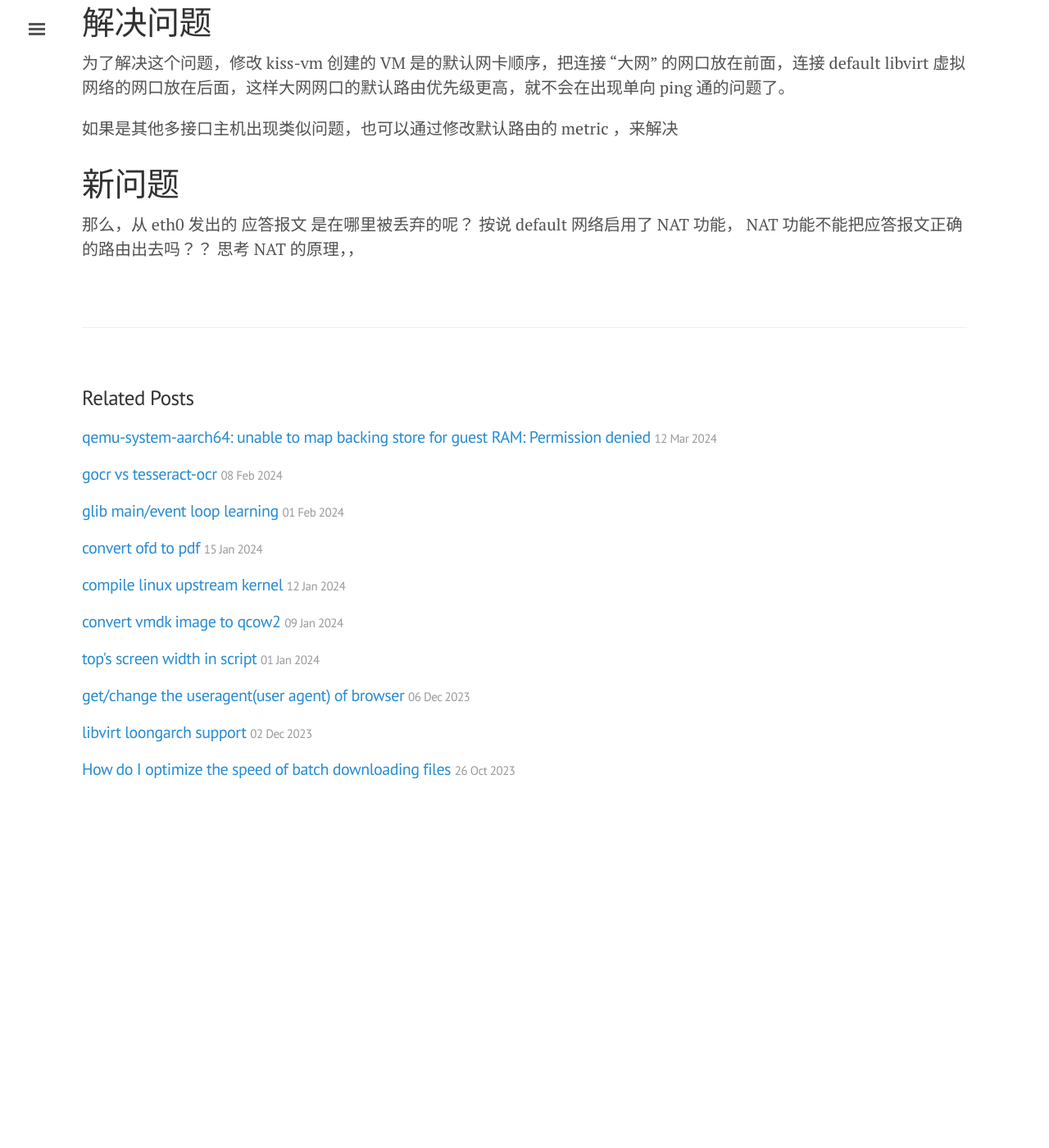
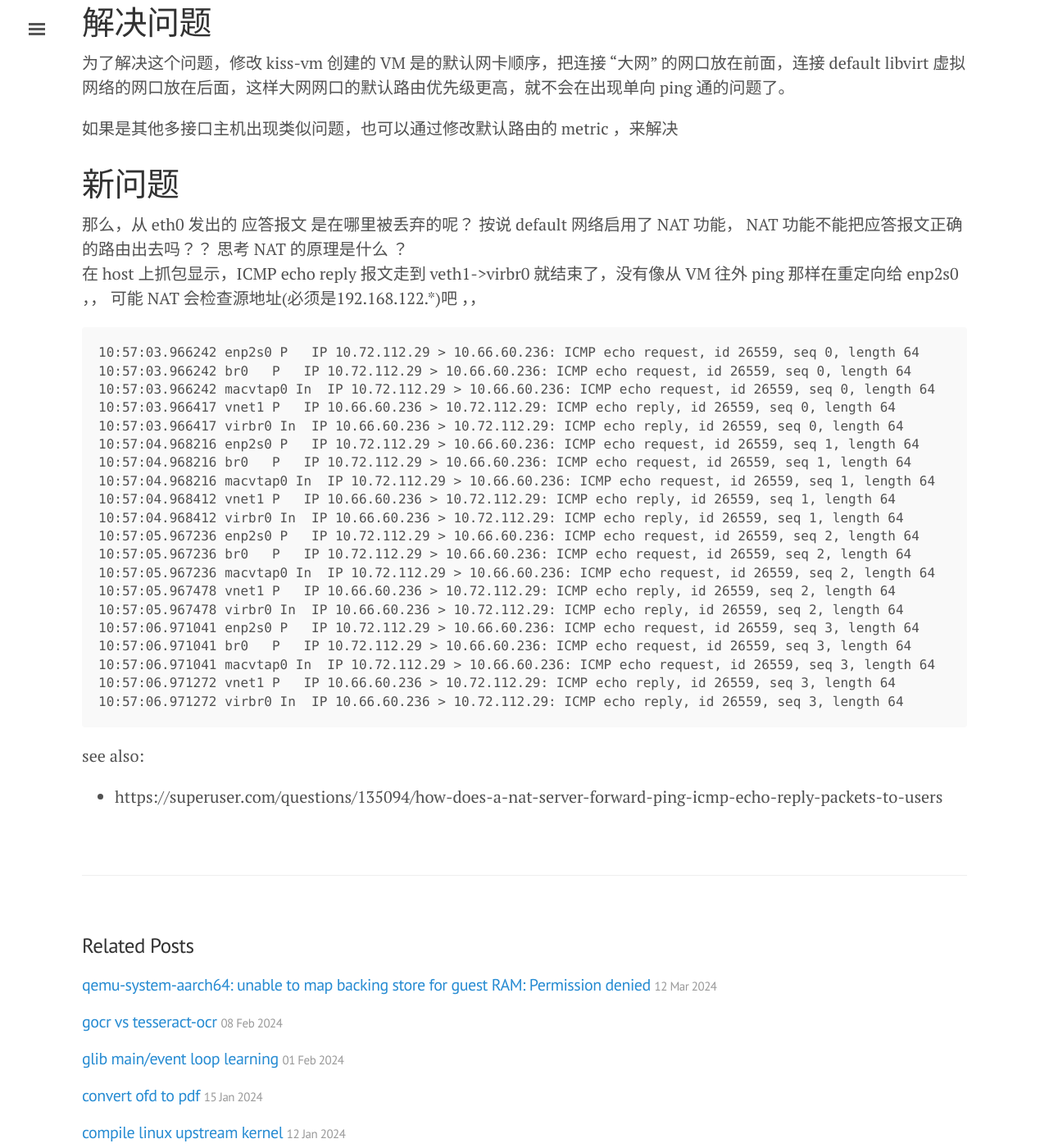
Before and after one commit to tcler/tcler.github.io, a Jekyll site: the page built from _posts/2024-05-12-ping-issue-in-one-direction-on-my-vm.md, in a window 1280 px wide and 1400 px high, scrolled down 2370 px. Shown: the whole window at 82% size. Built offline with Jekyll 4.4.1, drawn with Linux system fonts in a browser that asks for light colours; before the commit the page ends 3381 px from its top, so only the background shows below that.

Commit message:
Update 2024-05-12-ping-issue-in-one-direction-on-my-vm.md

````diff
--- a/_posts/2024-05-12-ping-issue-in-one-direction-on-my-vm.md
+++ b/_posts/2024-05-12-ping-issue-in-one-direction-on-my-vm.md
@@ -76,4 +76,30 @@ listening on any, link-type LINUX_SLL2 (Linux cooked v2), snapshot length 262144
 
 
 # 新问题
-那么，从 eth0 发出的 应答报文 是在哪里被丢弃的呢？ 按说 default 网络启用了 NAT 功能， NAT 功能不能把应答报文正确的路由出去吗？？  思考 NAT 的原理，，
+那么，从 eth0 发出的 应答报文 是在哪里被丢弃的呢？ 按说 default 网络启用了 NAT 功能， NAT 功能不能把应答报文正确的路由出去吗？？  思考 NAT 的原理是什么 ？
+在 host 上抓包显示，ICMP echo reply 报文走到 veth1->virbr0 就结束了，没有像从 VM 往外 ping 那样在重定向给 enp2s0 ，， 可能 NAT 会检查源地址(必须是192.168.122.*)吧 ，，
+```
+10:57:03.966242 enp2s0 P   IP 10.72.112.29 > 10.66.60.236: ICMP echo request, id 26559, seq 0, length 64
+10:57:03.966242 br0   P   IP 10.72.112.29 > 10.66.60.236: ICMP echo request, id 26559, seq 0, length 64
+10:57:03.966242 macvtap0 In  IP 10.72.112.29 > 10.66.60.236: ICMP echo request, id 26559, seq 0, length 64
+10:57:03.966417 vnet1 P   IP 10.66.60.236 > 10.72.112.29: ICMP echo reply, id 26559, seq 0, length 64
+10:57:03.966417 virbr0 In  IP 10.66.60.236 > 10.72.112.29: ICMP echo reply, id 26559, seq 0, length 64
+10:57:04.968216 enp2s0 P   IP 10.72.112.29 > 10.66.60.236: ICMP echo request, id 26559, seq 1, length 64
+10:57:04.968216 br0   P   IP 10.72.112.29 > 10.66.60.236: ICMP echo request, id 26559, seq 1, length 64
+10:57:04.968216 macvtap0 In  IP 10.72.112.29 > 10.66.60.236: ICMP echo request, id 26559, seq 1, length 64
+10:57:04.968412 vnet1 P   IP 10.66.60.236 > 10.72.112.29: ICMP echo reply, id 26559, seq 1, length 64
+10:57:04.968412 virbr0 In  IP 10.66.60.236 > 10.72.112.29: ICMP echo reply, id 26559, seq 1, length 64
+10:57:05.967236 enp2s0 P   IP 10.72.112.29 > 10.66.60.236: ICMP echo request, id 26559, seq 2, length 64
+10:57:05.967236 br0   P   IP 10.72.112.29 > 10.66.60.236: ICMP echo request, id 26559, seq 2, length 64
+10:57:05.967236 macvtap0 In  IP 10.72.112.29 > 10.66.60.236: ICMP echo request, id 26559, seq 2, length 64
+10:57:05.967478 vnet1 P   IP 10.66.60.236 > 10.72.112.29: ICMP echo reply, id 26559, seq 2, length 64
+10:57:05.967478 virbr0 In  IP 10.66.60.236 > 10.72.112.29: ICMP echo reply, id 26559, seq 2, length 64
+10:57:06.971041 enp2s0 P   IP 10.72.112.29 > 10.66.60.236: ICMP echo request, id 26559, seq 3, length 64
+10:57:06.971041 br0   P   IP 10.72.112.29 > 10.66.60.236: ICMP echo request, id 26559, seq 3, length 64
+10:57:06.971041 macvtap0 In  IP 10.72.112.29 > 10.66.60.236: ICMP echo request, id 26559, seq 3, length 64
+10:57:06.971272 vnet1 P   IP 10.66.60.236 > 10.72.112.29: ICMP echo reply, id 26559, seq 3, length 64
+10:57:06.971272 virbr0 In  IP 10.66.60.236 > 10.72.112.29: ICMP echo reply, id 26559, seq 3, length 64
+```
+
+see also:
+- https://superuser.com/questions/135094/how-does-a-nat-server-forward-ping-icmp-echo-reply-packets-to-users
````
